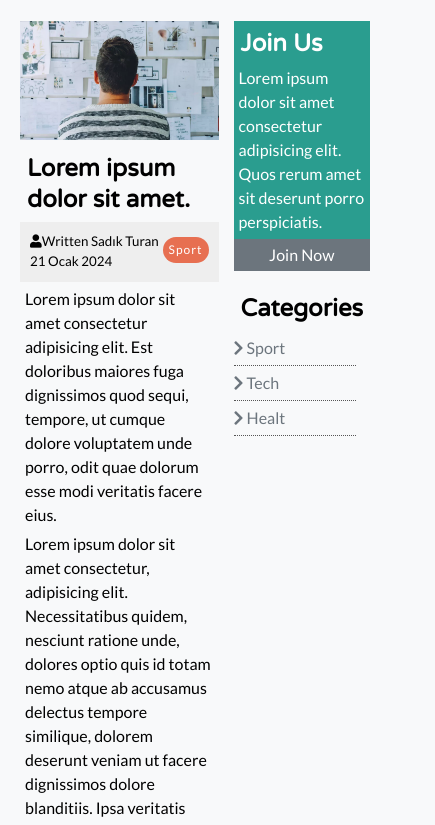
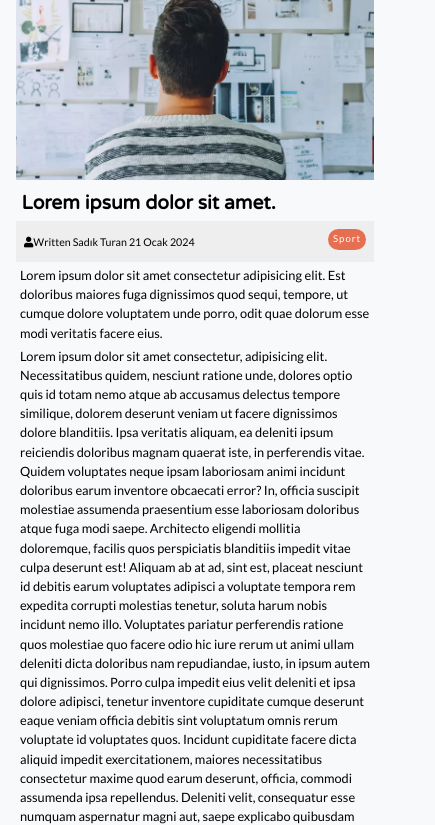
Before and after one commit to SahikaErcan/UygulamaliWebGelistirme-SadikTuran, a plain HTML site: page NewSite/article.html in a window 390 px wide. Shown: the part 160-985 px from the top of the page, 435 px wide, since content can reach past the window. Drawn offline with Linux system fonts and the light colour scheme.

Commit message:
HTML - CSS

```diff
--- a/NewSite/article.html
+++ b/NewSite/article.html
@@ -8,6 +8,7 @@
     <link href="https://fonts.googleapis.com/css2?family=Lato&family=Open+Sans:wght@300;400;700&family=Varela+Round&display=swap" rel="stylesheet">
     <link rel="stylesheet" href="css/style.css">
     <link rel="stylesheet" href="css/utils.css">
+    <link rel="stylesheet" media="screen and (max-width:768px" href="css/mobile.css">
     <title>New Site</title>
 </head>
 <body>
--- a/NewSite/css/mobile.css
+++ b/NewSite/css/mobile.css
@@ -1,3 +1,7 @@
+html {
+    font-size: 9px;
+}
+
 #main-nav .social-icons{
     display: none;
 }
@@ -17,6 +21,11 @@
 }
 
 @media(max-width:600px) {
+
+    html {
+        font-size: 8px;
+    }
+
     #header .header-container,
     #main-articles .articles-container,
     #main-footer .footer-container  {
@@ -29,4 +38,8 @@
         border-bottom: 1px dotted #444;
         padding-bottom: 1rem;
     }
+
+    .page-container {
+        grid-template-columns: 1fr;
+    }
 }
```
